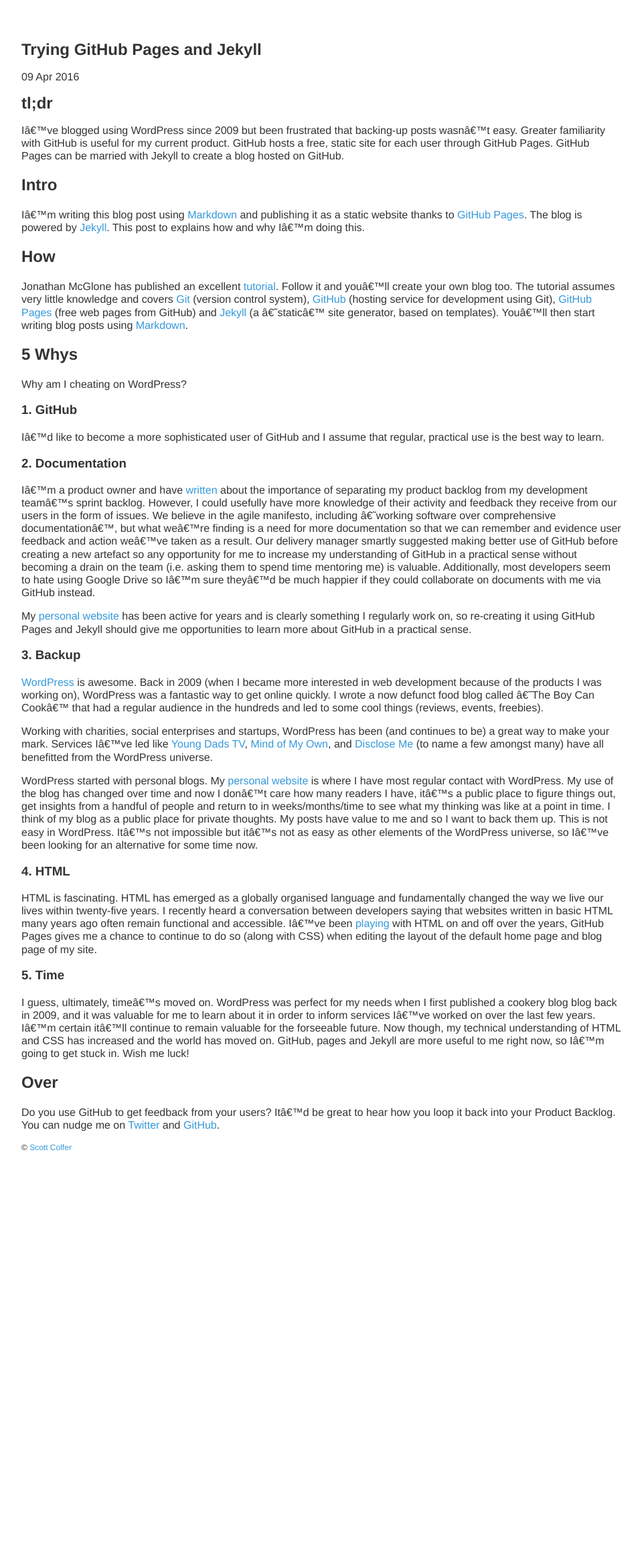
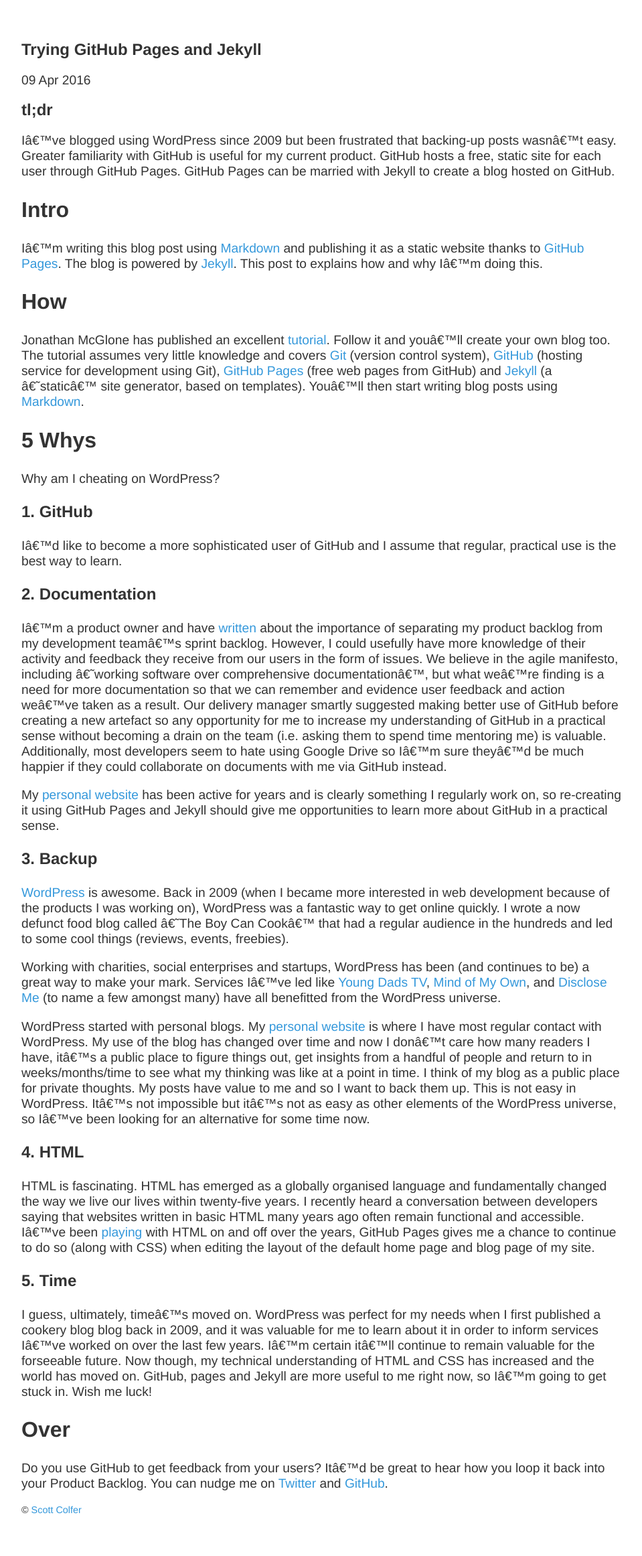
Before and after one commit to scottcolfer/scottcolfer.github.io, a Jekyll site: the page built from _posts/2016-04-09-personal-site-github-pages-jekyll.md, in a window 1280 px wide. Shown: the whole page at 67% size, without its empty margins (160-1119 px from the left). Built offline with Jekyll 4.4.1, drawn with Linux system fonts in a browser that asks for light colours; before the commit the page ends 1780 px from its top, so only the background shows below that.

Commit message:
styling
updated styling

```diff
--- a/css/main.css
+++ b/css/main.css
@@ -6,6 +6,22 @@
     font-weight: 300;
     font-size: 16px;
     line-height: 1.2;
+}
+
+p {
+  font-size: 120%;
+}
+
+h1 {
+  font-size: 250%;
+}
+
+h2 {
+  font-size: 200%;
+}
+
+h3 {
+  font-size: 150%;
 }
 
 a {
```
